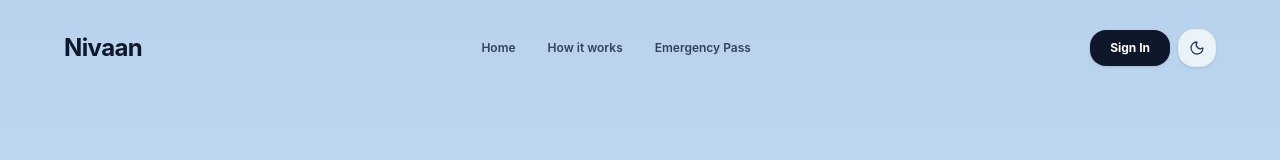
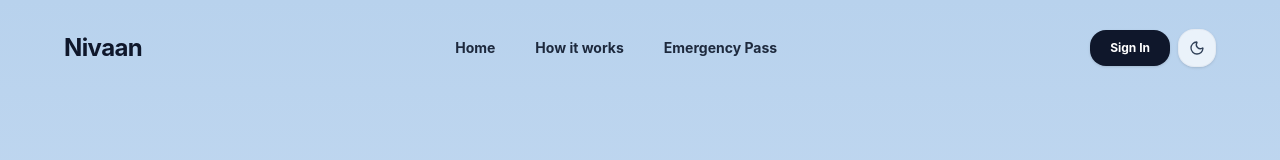
Before and after one commit to souravswain18/CareBridge, a React (Vite) app in the folder frontend/: page / in a window 1280 px wide. Shown: the top 160 px of the page. Built offline with nearby package versions, Linux system fonts and the light colour scheme.

Commit message:
Nav bar update

```diff
--- a/frontend/src/components/Navbar.jsx
+++ b/frontend/src/components/Navbar.jsx
@@ -78,24 +78,24 @@ export const Navbar = () => {
             </span>
           </Link>
 
-          {/* Center Clean Links */}
-          <div className="hidden md:flex items-center space-x-8">
+          {/* Center Clean Links (Bigger & Clearer) */}
+          <div className="hidden md:flex items-center space-x-10">
             <Link
               to="/"
               onClick={() => window.scrollTo({ top: 0, behavior: 'smooth' })}
-              className="text-xs font-semibold text-slate-700 hover:text-slate-950 dark:text-slate-300 dark:hover:text-white transition-colors"
+              className="text-sm font-bold text-slate-800 hover:text-slate-950 dark:text-slate-200 dark:hover:text-white transition-colors"
             >
               Home
             </Link>
             <a
               href="/#how-it-works"
-              className="text-xs font-semibold text-slate-700 hover:text-slate-950 dark:text-slate-300 dark:hover:text-white transition-colors"
+              className="text-sm font-bold text-slate-800 hover:text-slate-950 dark:text-slate-200 dark:hover:text-white transition-colors"
             >
               How it works
             </a>
             <Link
               to="/emergency/CB-7821"
-              className="text-xs font-semibold text-slate-700 hover:text-rose-600 dark:text-slate-300 dark:hover:text-rose-400 transition-colors"
+              className="text-sm font-bold text-slate-800 hover:text-rose-600 dark:text-slate-200 dark:hover:text-rose-400 transition-colors"
             >
               Emergency Pass
             </Link>
```
